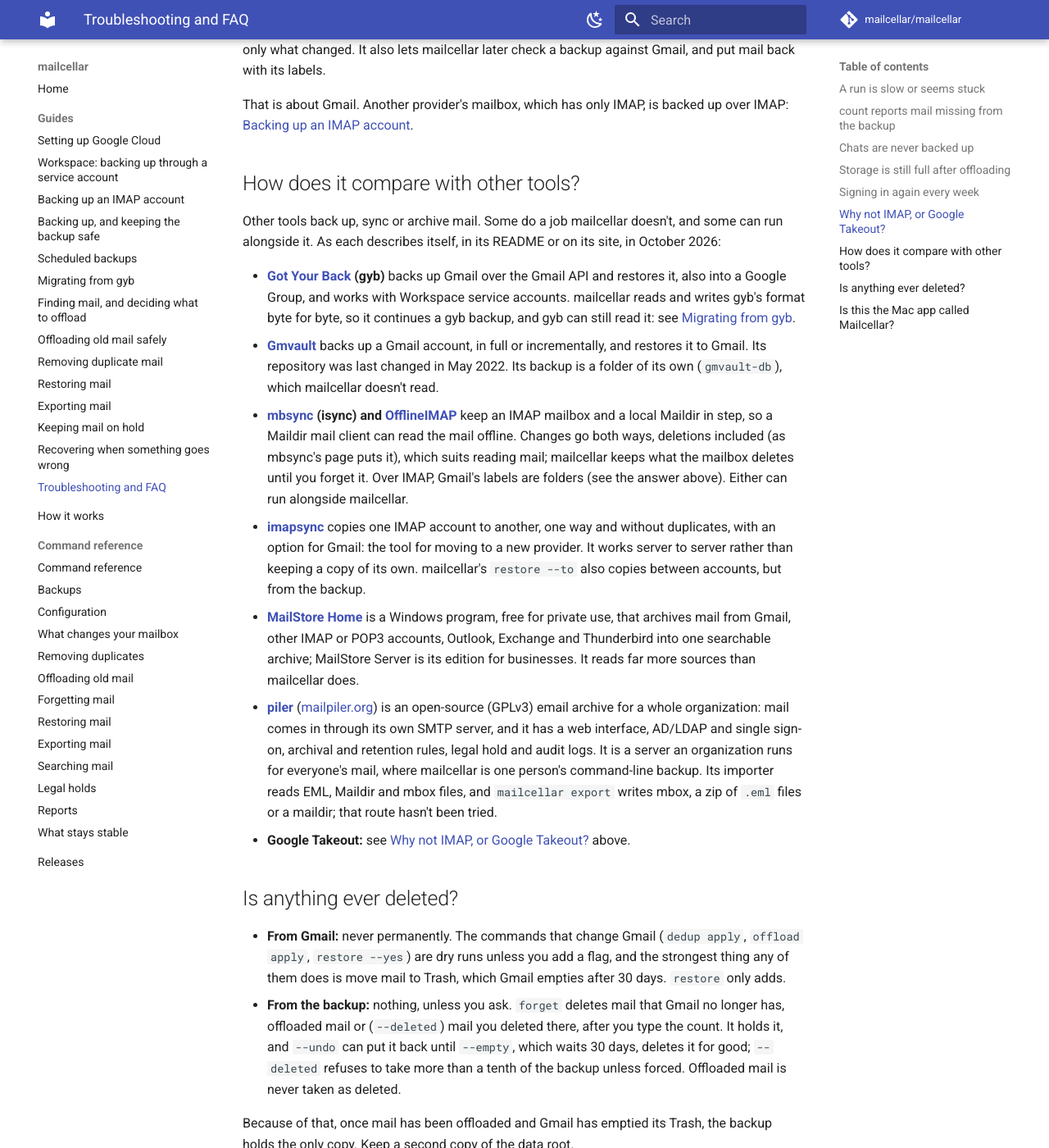
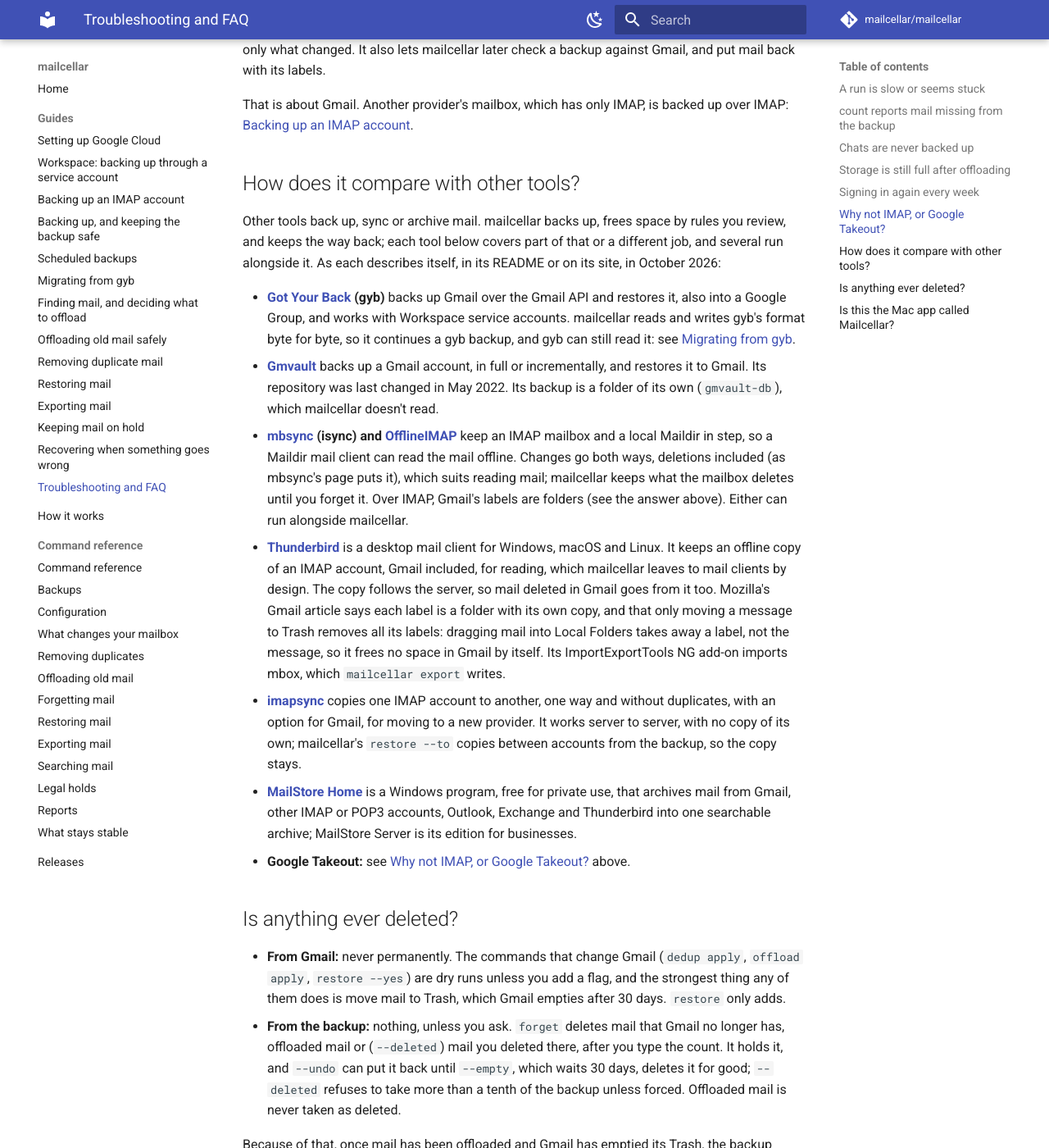
Before and after one commit to mailcellar/mailcellar, an MkDocs documentation site: the page built from docs/guide/troubleshooting.md, in a window 1280 px wide and 1400 px high, scrolled down 2270 px. Shown: the whole window at 82% size. Built offline with MkDocs 1.6.1 and Material for MkDocs 9.7.7, drawn with Linux system fonts in a browser that asks for light colours; comment, search, counter and statistics services are not loaded.

Commit message:
docs(faq): compare with Thunderbird, and on equal terms
Dragging Gmail into Thunderbird's Local Folders is a common way people
try to keep a local copy and free space, and the FAQ's comparison
didn't mention it. The entry says what it is for (reading), that its
copy follows the server, and, from Mozilla's Gmail article, that only
Trash removes all of a message's labels, so moving mail to a local
folder frees no space in Gmail by itself.

The comparison also put mailcellar down where it needn't: others "do a
job mailcellar doesn't", read "far more sources", and mailcellar was
"one person's command-line backup". The opening now says what
mailcellar does, and each entry says what the other tool is for
without ranking mailcellar below it. Import routes state the formats
that match rather than that they haven't been tried.

piler goes: it is an organization's SMTP archive server, a choice no
reader of this FAQ is making against mailcellar.

Checked: the strict docs build.

Co-Authored-By: Claude Opus 5.5 <noreply@anthropic.com>

```diff
--- a/docs/guide/troubleshooting.md
+++ b/docs/guide/troubleshooting.md
@@ -102,9 +102,10 @@ backed up over IMAP: [Backing up an IMAP account](imap.md).
 
 ## How does it compare with other tools?
 
-Other tools back up, sync or archive mail. Some do a job mailcellar
-doesn't, and some can run alongside it. As each describes itself, in its
-README or on its site, in October 2026:
+Other tools back up, sync or archive mail. mailcellar backs up, frees
+space by rules you review, and keeps the way back; each tool below covers
+part of that or a different job, and several run alongside it. As each
+describes itself, in its README or on its site, in October 2026:
 
 - **[Got Your Back](https://github.com/GAM-team/got-your-back) (gyb)**
   backs up Gmail over the Gmail API and restores it, also into a Google
@@ -122,25 +123,26 @@ README or on its site, in October 2026:
   page puts it), which suits reading mail; mailcellar keeps what the
   mailbox deletes until you forget it. Over IMAP, Gmail's labels are
   folders (see the answer above). Either can run alongside mailcellar.
+- **[Thunderbird](https://www.thunderbird.net/)** is a desktop mail
+  client for Windows, macOS and Linux. It keeps an offline copy of an IMAP
+  account, Gmail included, for reading, which mailcellar leaves to mail
+  clients by design. The copy follows the server, so mail deleted in
+  Gmail goes from it too. Mozilla's Gmail article says each label is a
+  folder with its own copy, and that only moving a message to Trash
+  removes all its labels: dragging mail into Local Folders takes away a
+  label, not the message, so it frees no space in Gmail by itself. Its
+  ImportExportTools NG add-on imports mbox, which `mailcellar export`
+  writes.
 - **[imapsync](https://github.com/imapsync/imapsync)** copies one IMAP
   account to another, one way and without duplicates, with an option for
-  Gmail: the tool for moving to a new provider. It works server to server
-  rather than keeping a copy of its own. mailcellar's `restore --to` also
-  copies between accounts, but from the backup.
+  Gmail, for moving to a new provider. It works server to server, with
+  no copy of its own; mailcellar's `restore --to` copies between accounts
+  from the backup, so the copy stays.
 - **[MailStore Home](https://www.mailstore.com/en/products/mailstore-home/)**
   is a Windows program, free for private use, that archives mail from
   Gmail, other IMAP or POP3 accounts, Outlook, Exchange and Thunderbird
   into one searchable archive; MailStore Server is its edition for
-  businesses. It reads far more sources than mailcellar does.
-- **[piler](https://github.com/jsuto/piler)**
-  ([mailpiler.org](https://www.mailpiler.org/)) is an open-source (GPLv3)
-  email archive for a whole organization: mail comes in through its own
-  SMTP server, and it has a web interface, AD/LDAP and single sign-on,
-  archival and retention rules, legal hold and audit logs. It is a server
-  an organization runs for everyone's mail, where mailcellar is one
-  person's command-line backup. Its importer reads EML, Maildir and mbox
-  files, and `mailcellar export` writes mbox, a zip of `.eml` files or a
-  maildir; that route hasn't been tried.
+  businesses.
 - **Google Takeout:** see [Why not IMAP, or Google
   Takeout?](#why-not-imap-or-google-takeout) above.
 
```
Also changed, not shown: CHANGELOG.md (+4 -0 lines).
